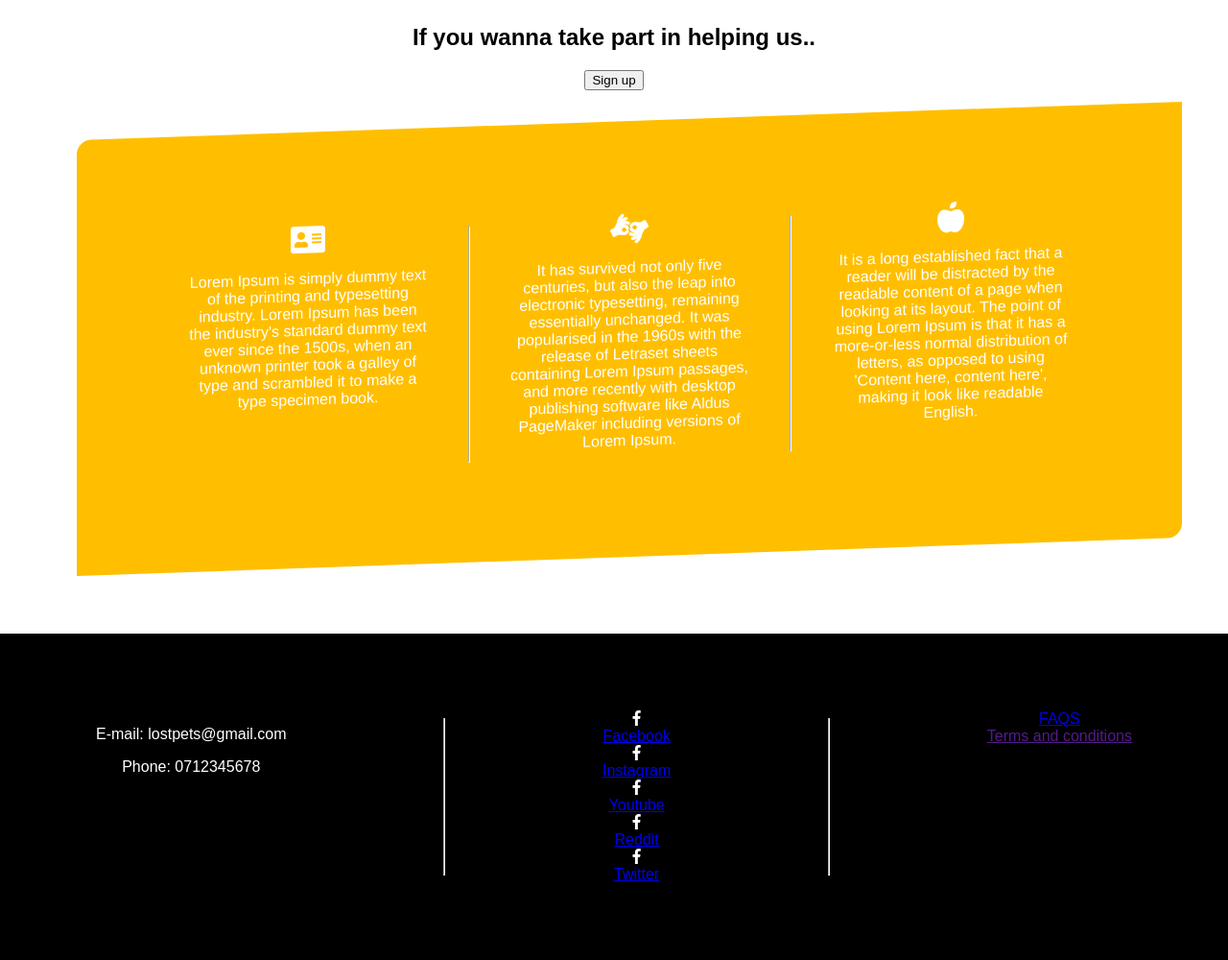
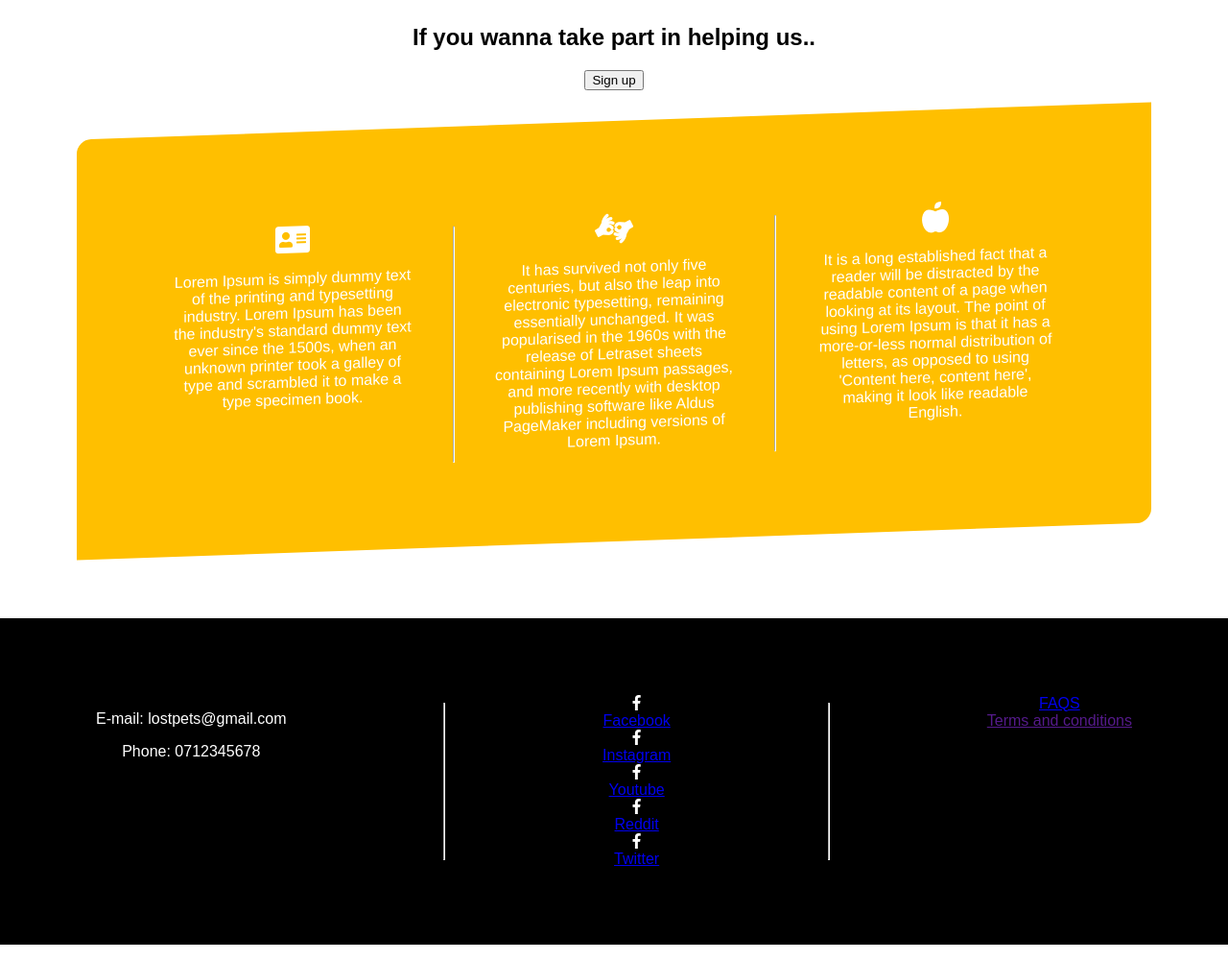
Before and after one commit to emilianraduu/LostPets, a PHP site: page / in a window 1280 px wide. Shown: the part 472-1472 px from the top of the page at 96% size. Run offline with PHP 8.4, Linux system fonts and the light colour scheme.

Commit message:
Putin padding la chenarul portocaliu

```diff
--- a/css/style.css
+++ b/css/style.css
@@ -77,7 +77,7 @@ nav {
     border-top-left-radius: 15px;
     border-bottom-right-radius: 15px;
     width: 100%;
-    padding: 1em;
+    padding-top: 1em;
     color: white;
 }
 
```
